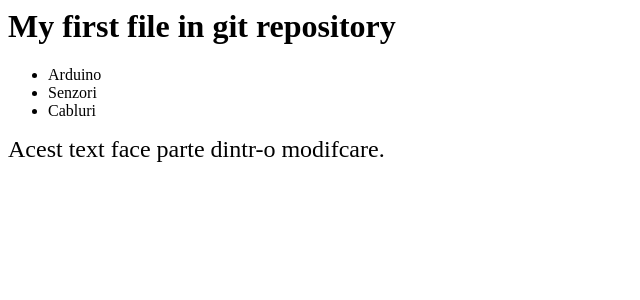
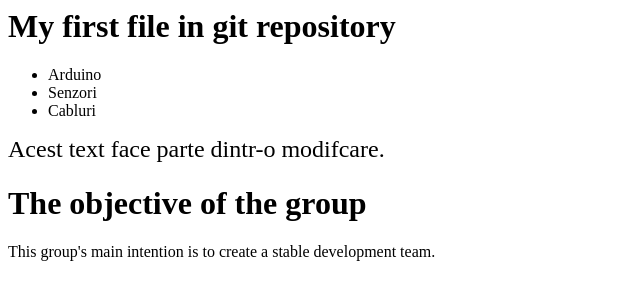
Before and after one commit to Tica2/pr01, a plain HTML site: page index.html in a window 1280 px wide. Shown: the whole page, without its empty margins (0-640 px from the left). Drawn offline with Linux system fonts and the light colour scheme.

Commit message:
Adds Mission Section

```diff
--- a/index.html
+++ b/index.html
@@ -11,5 +11,9 @@
          </ul>
 	<p><font size="5">Acest text face parte dintr-o modifcare.</font></p>
 <!-- Language problem fixed -->
+
+	<h1>The objective of the group</h1>
+	<p>This group's main intention is to create a stable development team.</p>
+
   </body>
 </html>
```
